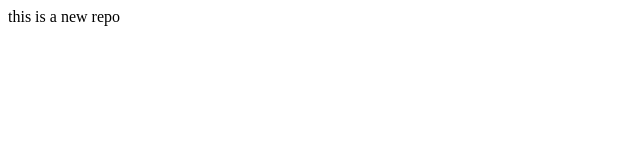
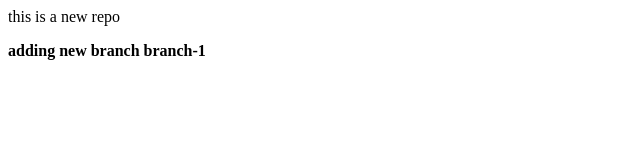
Before and after one commit to surajw73/LocalRepo, a plain HTML site: page index.html in a window 1280 px wide. Shown: the whole page, without its empty margins (0-640 px from the left). Drawn offline with Linux system fonts and the light colour scheme.

Commit message:
new branch added

```diff
--- a/index.html
+++ b/index.html
@@ -1 +1,2 @@
 <p>this is a new repo </p>
+<b>adding new branch branch-1</b>
```
